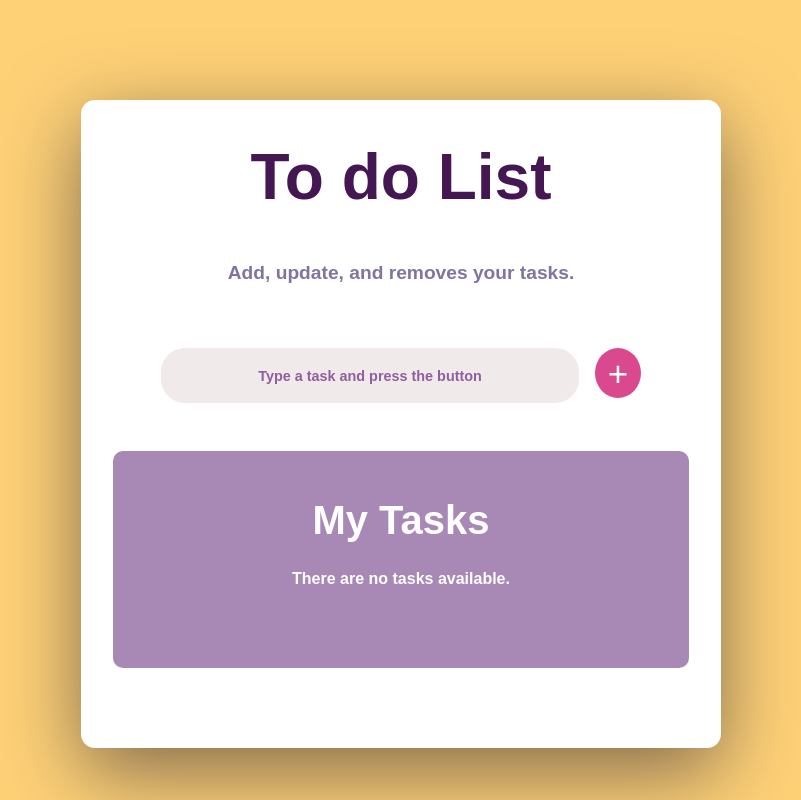
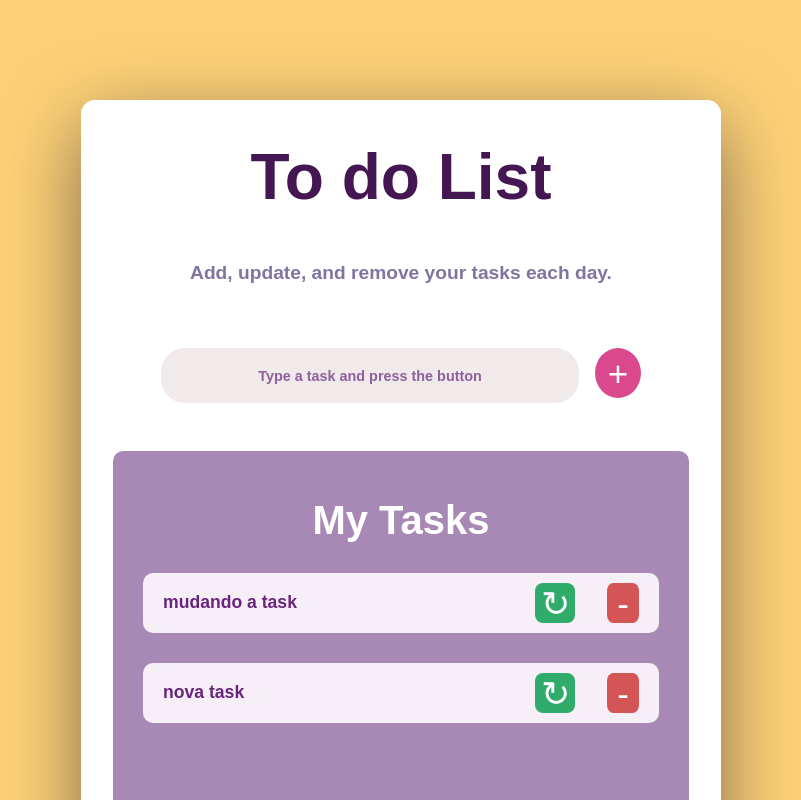
Before and after one commit to jaquelinedealmeida/to-do-list, a React (Create React App) app: page / in a window 1280 px wide. Shown: the top 800 px of the page, without its empty margins (239-1040 px from the left). Built offline with nearby package versions, Linux system fonts and the light colour scheme; data requests are answered from the project's data file.

Commit message:
feat: add script to prod serv, update script dependence and modify subtitle on app

```diff
--- a/db.json
+++ b/db.json
@@ -1,3 +1,12 @@
 {
-  "tasks": []
+  "tasks": [
+    {
+      "text": "mudando a task",
+      "id": 1
+    },
+    {
+      "text": "nova task",
+      "id": 2
+    }
+  ]
 }
--- a/package.json
+++ b/package.json
@@ -7,9 +7,10 @@
     "@testing-library/react": "^13.4.0",
     "@testing-library/user-event": "^13.5.0",
     "axios": "^1.7.9",
+    "cors": "^2.8.5",
     "react": "^19.0.0",
     "react-dom": "^19.0.0",
-    "react-scripts": "5.0.1",
+    "react-scripts": "^5.0.1",
     "react-toastify": "^11.0.3",
     "web-vitals": "^2.1.4"
   },
@@ -18,7 +19,8 @@
     "build": "react-scripts build",
     "test": "react-scripts test",
     "eject": "react-scripts eject",
-    "server": "json-server --watch db.json --port 5000"
+    "server": "json-server --watch db.json --port 5000",
+    "serve": "serve -s build"
   },
   "eslintConfig": {
     "extends": [
--- a/src/App/App.js
+++ b/src/App/App.js
@@ -75,8 +75,10 @@ const App = () => {
   <main className="app-content">
     <div className="app-container">
     <h1 className="app-title">To do List</h1>
-    <h2 className="app-subtitle">Add, update, and removes your tasks.</h2>
+    <h2 className="app-subtitle">Add, update, and remove your tasks each day.</h2>
+
     {/* Component for adding new tasks */}
+
     <AddTask onAddTask={handleAddTask} />
 
     <ul className="app-tasks">
@@ -90,7 +92,7 @@ const App = () => {
   </main>
   <footer className="footer-container">
     <h3 className="footer-title">Developer by Jaqueline de Almeida</h3>
-    <p className="footer-subtitle">&copy;  | 2025</p>
+    <p className="footer-subtitle">&copy; | 2025</p>
   </footer>
 </>
 
--- a/src/components/AddTask/AddTask.js
+++ b/src/components/AddTask/AddTask.js
@@ -16,7 +16,6 @@ const AddTask = ({ onAddTask }) => {
     setTaskText(""); // Clean the field after adds the task.
   };
 
-
   return (
     <form className="task-form" onSubmit={handleSubmit}>
       <input
```
Also changed, not shown: server/db.json (deleted, +0 -8 lines), 1 other file (tests, documents, lock files or other folders).
